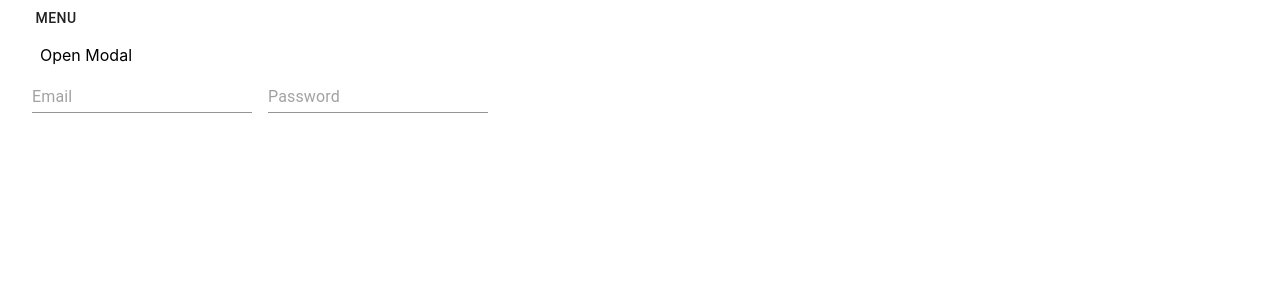
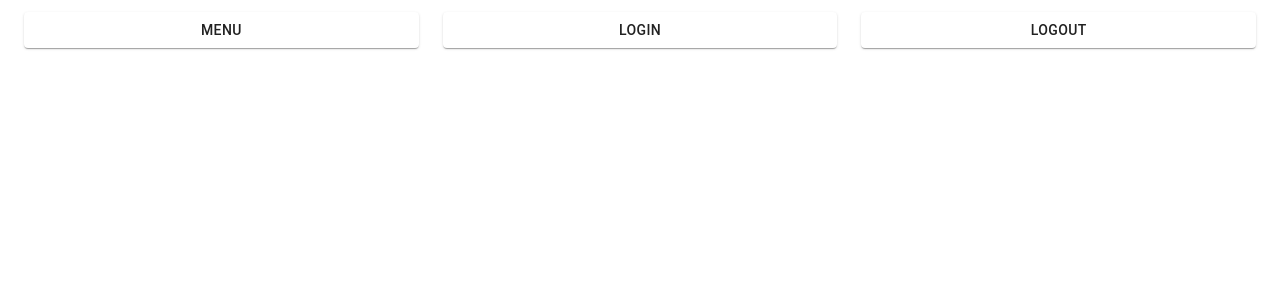
Before and after one commit to Jonahkarew/ffxivguildstack, a React (Create React App) app in the folder client/: page /register in a window 1280 px wide. Shown: the top 300 px of the page. Built offline with nearby package versions, Linux system fonts and the light colour scheme.

Commit message:
giving login panel state

```diff
--- a/client/src/Components/LoginForm/LoginForm.js
+++ b/client/src/Components/LoginForm/LoginForm.js
@@ -2,11 +2,11 @@ import React from 'react';
 import Modal from '@material-ui/core/Modal';
 import { makeStyles } from '@material-ui/core/styles';
 import ListItem from '@material-ui/core/ListItem';
-
+import Button from '@material-ui/core/Button';
 function getModalStyle () {
     return {
 
-        transform: `translate(-5%, -5%)`
+        transform: `translate(5%, 5%)`
     }
 }
 
@@ -17,7 +17,12 @@ const useStyles = makeStyles(theme => ({
         backgroundColor: theme.palette.background.paper,
         border: '2px solid #000',
         boxShadow: theme.shadows[5],
-        padding: theme.spacing(2, 4, 3)
+        padding: theme.spacing(2, 4, 3),
+        // margin: '50% 50%'
+    },
+    button: {
+        width: '100%',
+        height: '100%'
     }
 }))
 
@@ -34,13 +39,26 @@ export default function LoginForm()  {
         setOpen(false);
     }
 
+    const [state, setState] = React.useState({
+        email: '',
+        password: ''
+    })
+
+    const handleInputChange = (event) => {
+        const { name, value } = event.target;
+        setState({
+            [name]:value
+        })
+        console.log(this.state.password)
+    }
+
         return (
             <div>
-                <ListItem
+                <Button className={classes.button}
                     button
                     onClick={handleOpen}
-                >Open Modal
-                </ListItem>
+                >Login
+                </Button>
                 <Modal
                     aria-labelledby ='simple-modal-title'
                     aria-describedby='simple-modal-description'
@@ -50,6 +68,7 @@ export default function LoginForm()  {
                         <div style={ModalStyle} className={classes.paper}>
                             <h2 id='modalTitle'>Text Modal</h2>
                             <p id='modal description'>this is the description here</p>
+                            <input type='text' onChange={handleInputChange} name='password'></input>
                         </div>
                     </Modal>
             </div>
--- /dev/null
+++ b/client/src/Components/LogoutButton/LogoutButton.js
@@ -0,0 +1,24 @@
+import React from 'react';
+import Modal from '@material-ui/core/Modal';
+import { makeStyles } from '@material-ui/core/styles';
+import Button from '@material-ui/core/Button';
+
+
+
+
+const useStyles = makeStyles(theme => ({
+    button: {
+        width: '100%',
+        height: '100%'
+    }
+}))
+
+export default function LogoutButton(){
+    const classes = useStyles();
+
+    return(
+        <div>
+            <Button className={classes.button}>Logout</Button>
+        </div>
+    )
+}
--- /dev/null
+++ b/client/src/Components/NavBar/NavBar.js
@@ -0,0 +1,43 @@
+import React from 'react';
+import { makeStyles } from '@material-ui/core/styles';
+import Paper from '@material-ui/core/Paper';
+import Grid from '@material-ui/core/Grid';
+import LoginForm from '../LoginForm/LoginForm';
+import NavigationMenu from '../NavigationMenu/NavigationMenu';
+import LogoutButton from '../LogoutButton/LogoutButton';
+
+
+
+const useStyles = makeStyles(theme => ({
+    root: {
+        flexGrow: 1,
+    },
+    paper: {
+        height: '8',
+        marginTop: '3%',
+        padding: 0,
+        textAlign: 'center',
+        color: theme.palette.text.secondary
+    }
+}))
+
+
+export default function NavBar(){
+    const classes = useStyles();
+
+    return(
+        <div className={classes.root}>
+            <Grid container spacing={3}>
+                <Grid item xs>
+                    <Paper className={classes.paper}><NavigationMenu/></Paper>
+                </Grid>
+                <Grid item xs>
+                    <Paper className={classes.paper}><LoginForm /></Paper>
+                </Grid>
+                <Grid item xs>
+                    <Paper className={classes.paper}><LogoutButton /></Paper>
+                </Grid>
+            </Grid>
+        </div>
+    )
+}
--- a/client/src/Components/NavigationMenu/NavigationMenu.js
+++ b/client/src/Components/NavigationMenu/NavigationMenu.js
@@ -20,16 +20,16 @@ import NoteIcon from '@material-ui/icons/Note';
 // react dom routing
 import { Link } from 'react-router-dom';
 
-// import login form
-import LoginForm from '../LoginForm/LoginForm'
-
-
 // styles to counterract link styles
 const useStyles = makeStyles({
   link: {
     textDecoration: 'none',
     color: '#212121'
-  }
+  },
+  button: {
+    width: '100%',
+    height: '100%'
+}
 })
 
 
@@ -62,19 +62,15 @@ export default function NavigationMenu() {
           onClick={toggleDrawer(side, false)}
           onKeyDown={toggleDrawer(side, false)}
         >
-          <List>
+          {/* <List>
             {['Login', 'Logout'].map((text, index) => (
               <ListItem button key={text}>
                 <ListItemIcon>{index % 2 === 0 ? <LockOpenIcon /> : <ExitToAppIcon />}</ListItemIcon>
                 <ListItemText primary={text} />
               </ListItem>
             ))}
-
-            {/* <ListItem button key='testForm'>
-              <LoginForm />
-            </ListItem> */}
           </List>
-          <Divider />
+          <Divider /> */}
           <List>
             <Link to='/' className={classes.link}>
               <ListItem button key ='home'>
@@ -107,7 +103,7 @@ export default function NavigationMenu() {
 
         return (
             <div>
-                <Button onClick ={toggleDrawer('left', true)} >Menu</Button>
+                <Button className={classes.button} onClick ={toggleDrawer('left', true)} >Menu</Button>
                 <SwipeableDrawer open={state.left}
                                  onClose={toggleDrawer('left', false)}
                                  onOpen={toggleDrawer('left', true)}>
--- a/client/src/Pages/Register.js
+++ b/client/src/Pages/Register.js
@@ -3,6 +3,7 @@ import RegisterForm from '../Components/RegisterForm/RegisterForm'
 import Container from '@material-ui/core/Container'
 import NavigationMenu from '../Components/NavigationMenu/NavigationMenu'
 import LoginForm from '../Components/LoginForm/LoginForm'
+import NavBar from '../Components/NavBar/NavBar'
 
 class Register extends Component {
     state={
@@ -19,11 +20,13 @@ class Register extends Component {
         return (
             <div>
                 <Container maxWidth='lg'>
-                <NavigationMenu ></NavigationMenu>
+                    <NavBar></NavBar>
+                {/* <NavigationMenu ></NavigationMenu>
 
                     <LoginForm />
 
-                    <RegisterForm />
+                    <RegisterForm /> */}
+
                 </Container>
             </div>
         )
```
